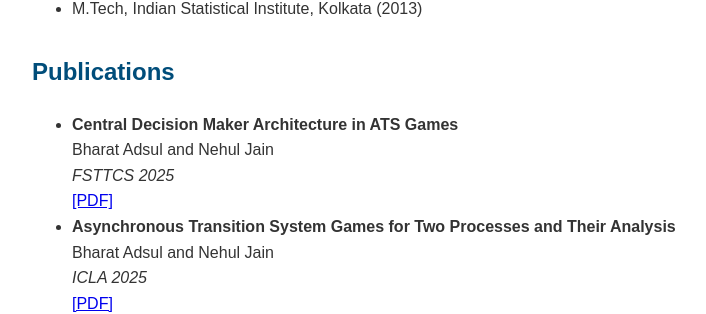
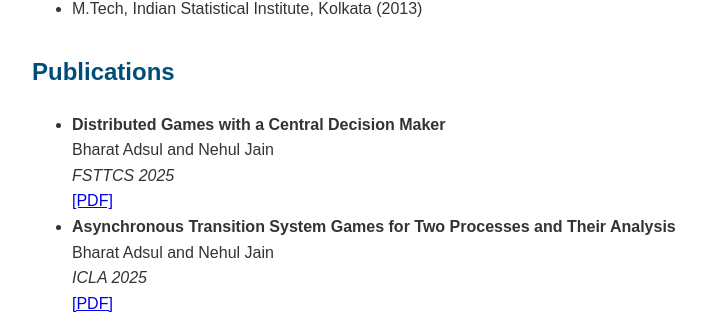
Before and after one commit to nehuljain26/nehuljain26.github.io, a Jekyll site: the page built from index.md, in a window 1280 px wide. Shown: the part 464-778 px from the top of the page, without its empty margins (208-914 px from the left). Built offline with Jekyll 4.4.1, drawn with Linux system fonts in a browser that asks for light colours.

Commit message:
Update publications.yml

```diff
--- a/_data/publications.yml
+++ b/_data/publications.yml
@@ -1,4 +1,4 @@
-- title: "Central Decision Maker Architecture in ATS Games"
+- title: "Distributed Games with a Central Decision Maker"
   authors: "Bharat Adsul and  Nehul Jain"
   venue: "FSTTCS 2025"
   link: "https://doi.org/10.4230/LIPIcs.FSTTCS.2025.5"
```
